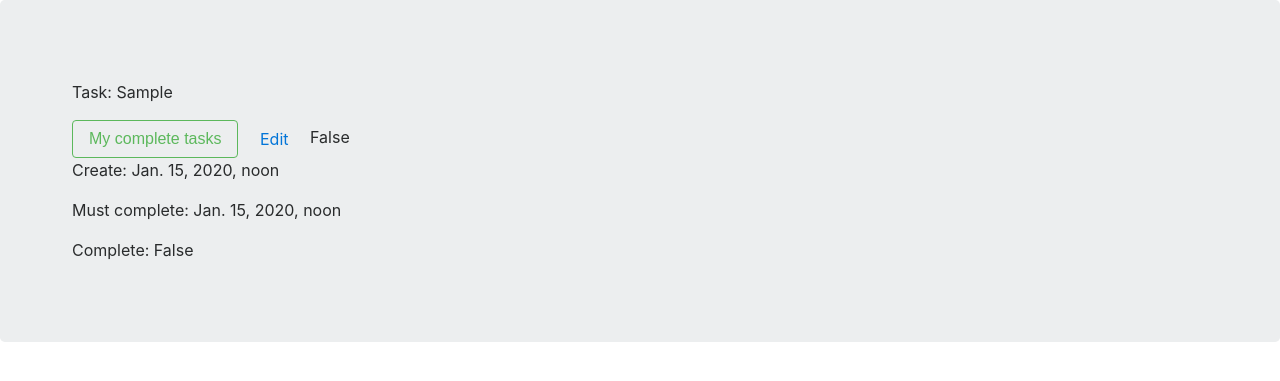
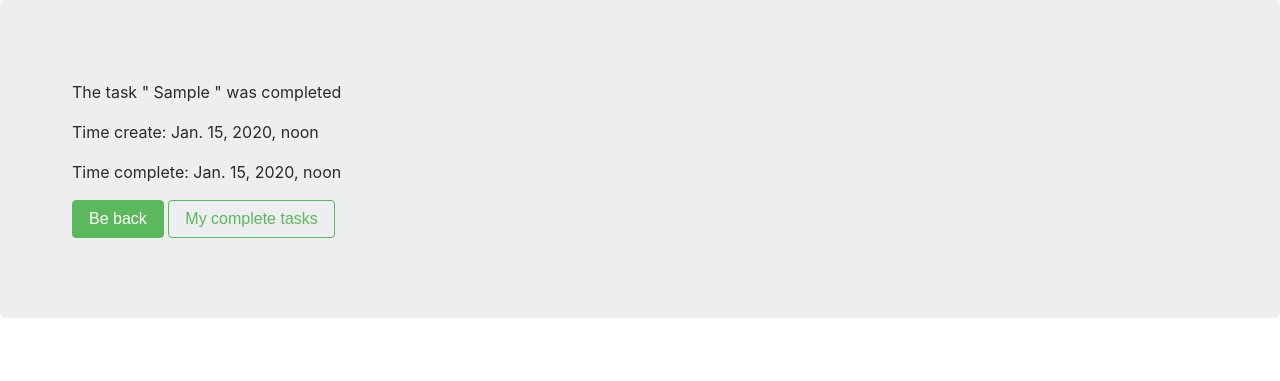
Before and after one commit to AdamovskiyAnatoliy/Timemanager, a Django app: a page that uses templates/task/task_detail_complete.html in a window 1280 px wide. Shown: the part 54-435 px from the top of the page. Run offline with Django 3.2, Linux system fonts and the light colour scheme; tables that the repository leaves empty hold one stand-in row (values such as "Sample post"); some libraries are stand-ins or nearby versions.

Commit message:
App task detal complete and models

```diff
--- a/task/models.py
+++ b/task/models.py
@@ -6,9 +6,11 @@ class Note(models.Model):
     class Meta:
         ordering = ['must_complete_before']
     author = models.ForeignKey('auth.User')
-    task = models.CharField(max_length=20)
+    task = models.CharField(max_length=40)
     create_date = models.DateTimeField(default=timezone.now)
     must_complete_before = models.DateTimeField()
+    complete_date = models.DateTimeField(default=timezone.now)
+
     #help_text="Please use the following format: <em>YYYY-MM-DD</em>."
     #class DurationField(**options)
 #Поля для хранения периодов времени
@@ -16,18 +18,20 @@ class Note(models.Model):
 
     def complete_task(self):
         self.complete_value = True
+        self.complete_date = timezone.now()
         self.save()
-        return self.complete_value
+        return ''
 
     def un_complete_task(self):
         self.complete_value = False
         self.save()
-        return self.complete_value
+        return ''
 
 
     def you_have_time(self):
         return self.must_complete_before - timezone.now()
 
 
+
     def __str__(self):
         return self.task
--- a/templates/task/task_detail_complete.html
+++ b/templates/task/task_detail_complete.html
@@ -2,25 +2,16 @@
 {% block content %}
 
   <dir>
-    <p>Task: {{ task.task }}</p>
-    <a href="{% url 'task_complete_list' %}"><button type="button" class="btn btn-outline-success">My complete tasks</button></a>
-      <a class="btn btn-default" href="{% url 'task_edit' pk=task.pk %}">Edit</a>
-
-
-
-
-
+    <p>The task " {{ task.task }} " was completed</p>
       {% if task.complete_value %}
           {{ task.un_complete_task }}
       {% else %}
           {{task.complete_task }}
       {% endif %}
+    <p>Time create: {{ task.create_date}}</p>
+    <p>Time complete: {{ task.complete_date }}</p>
+    <a href="{% url 'task_list' %}"><button type="button" class="btn btn-success">Be back</button></a>
+    <a href="{% url 'task_complete_list' %}"><button type="button" class="btn btn-outline-success">My complete tasks</button></a>
+  <dir>
 
-
-
-    <p>Create: {{ task.create_date}}</p>
-    <p>Must complete: {{ task.must_complete_before }}</p>
-    <p>Complete: {{  task.complete_value  }}</p>
-
-  <dir>
 {% endblock %}
--- a/templates/task/task_edit.html
+++ b/templates/task/task_edit.html
@@ -4,6 +4,6 @@
     <h1>New post</h1>
     <form method="POST" >{% csrf_token %}
         {{ form.as_p }}
-        <button type="submit" class="save btn btn-default">Save</button>
+        <button type="submit" class="btn btn-success">Save</button>
     </form>
 {% endblock %}
```
Also changed, not shown: templates/task/task_complete_list.html (+1 -6 lines), templates/task/task_list.html (+7 -7 lines), task/migrations/0002_auto_20170708_1611.py (added).
